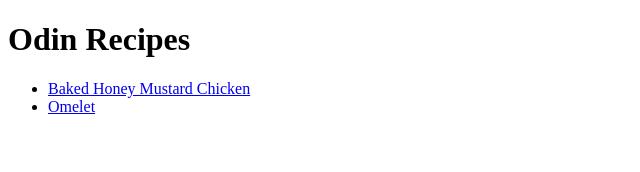
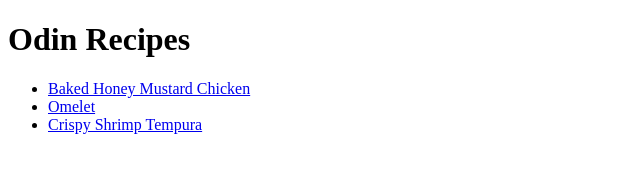
Before and after one commit to Night-of-Serenity/odin-recipes, a plain HTML site: page index.html in a window 1280 px wide. Shown: the whole page, without its empty margins (0-640 px from the left). Drawn offline with Linux system fonts and the light colour scheme.

Commit message:
Add link of shrimp tempura into index.html

```diff
--- a/index.html
+++ b/index.html
@@ -18,6 +18,9 @@
             <li>
                 <a href="./recipes/omelet.html">Omelet</a>
             </li>
+            <li>
+                <a href="./recipes/crispy-shrimp-tempura.html">Crispy Shrimp Tempura</a>
+            </li>
         </ul>
     </body>
 </html>
```
